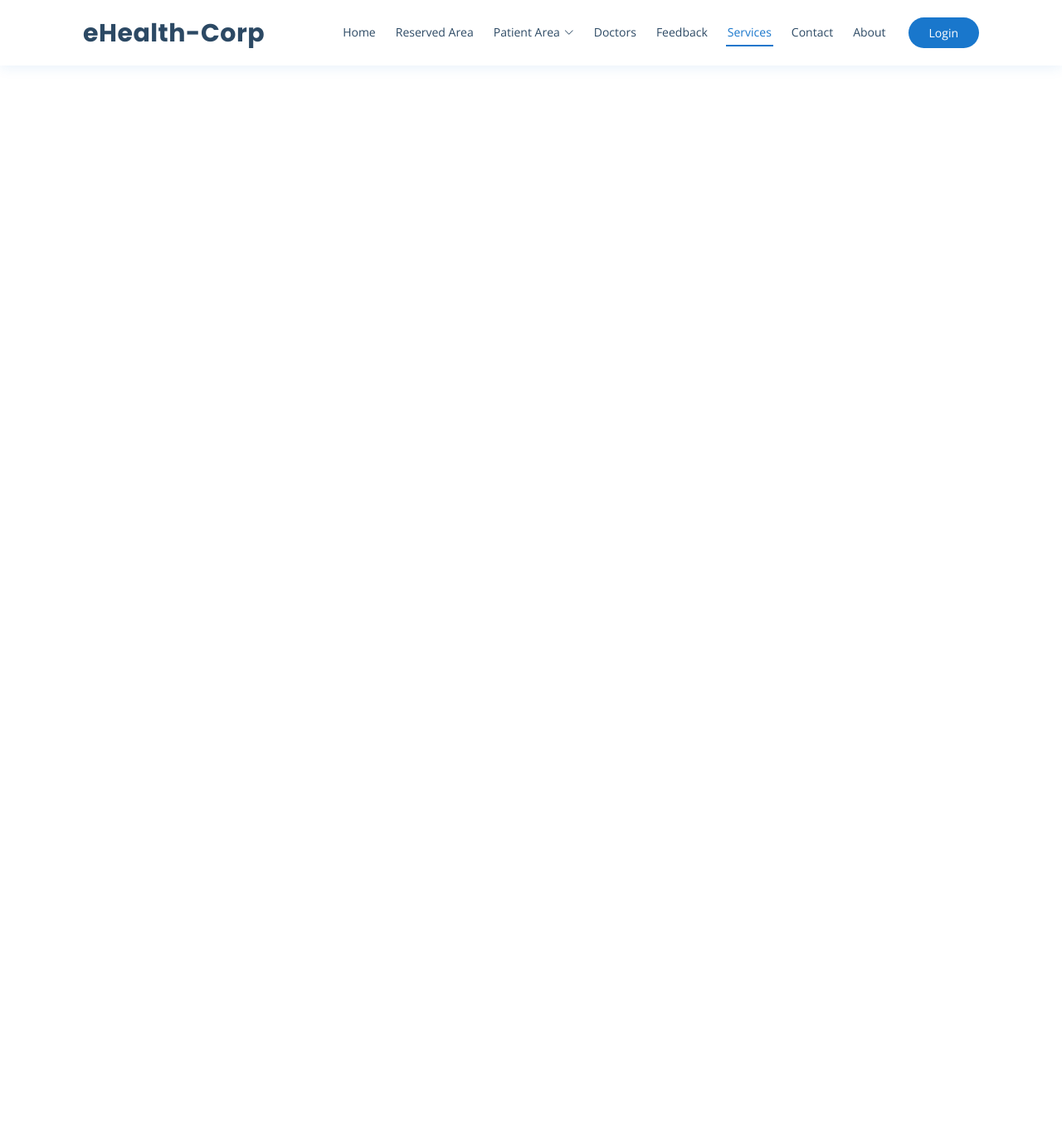
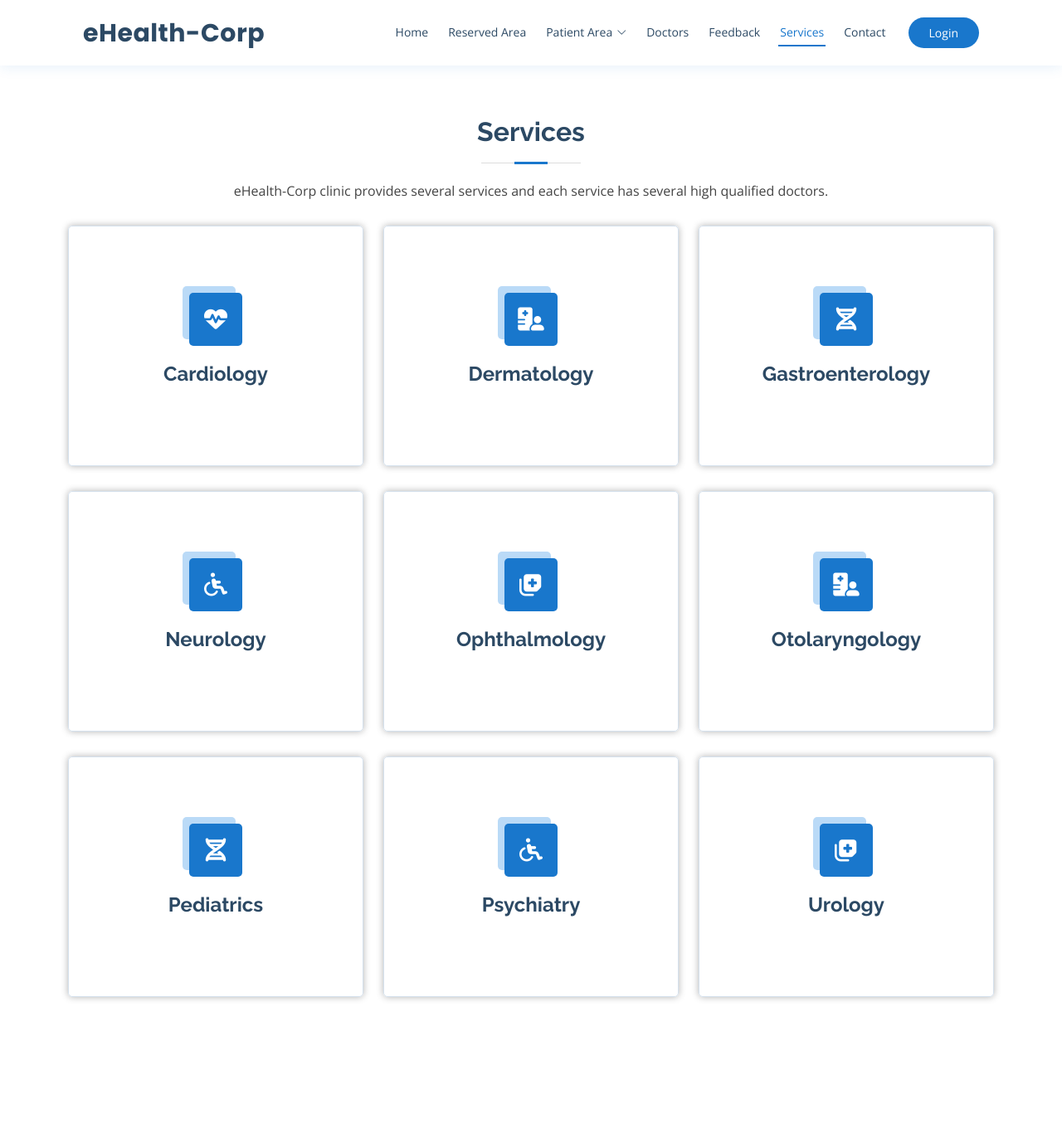
Before and after one commit to detiuaveiro/assignment-1---vulnerable-ehealth-application-grupo_11, a Flask app: page /services in a window 1280 px wide. Shown: the whole page at 83% size. Before the commit the page ends 80 px from the top, so only its background shows below. Run offline with Flask 3, Linux system fonts and the light colour scheme; some libraries are stand-ins or nearby versions.

Commit message:
Add services

```diff
--- a/app/eHealthCorp/templates/base.html
+++ b/app/eHealthCorp/templates/base.html
@@ -54,7 +54,6 @@
           <li><a class="nav-link scrollto" href="/feedback" id="feedback">Feedback</a></li>
           <li><a class="nav-link scrollto" href="/services" id="services">Services</a></li>
           <li><a class="nav-link scrollto" href="/contact" id="contact">Contact</a></li>
-          <li><a class="nav-link scrollto" href="/about" id="about">About</a></li>
         </ul>
         <i class="bi bi-list mobile-nav-toggle"></i>
       </nav><!-- .navbar -->
--- a/app/eHealthCorp/templates/services.html
+++ b/app/eHealthCorp/templates/services.html
@@ -3,8 +3,88 @@
 {% block title %}Services{% endblock %}
 
 {% block content %}
+
+    <!-- ======= Services Section ======= -->
+    <section id="services" class="services">
+      <div class="container">
+
+        <div class="section-title">
+          <h2>Services</h2>
+          <p>eHealth-Corp clinic provides several services and each service has several high qualified doctors.</p>
+        </div>
+
+        <div class="row">
+          <div class="col-4">
+            <div class="icon-box" style="border-radius: 5px; margin-bottom: 30px; box-shadow: 0 0px 8px rgba(0, 0, 0, .3);">
+              <div class="icon"><i class="fas fa-heartbeat"></i></div>
+              <h4><a href="">Cardiology</a></h4>
+            </div>
+          </div>
+
+          <div class="col-4">
+            <div class="icon-box" style="border-radius: 5px; margin-bottom: 30px; box-shadow: 0 0px 8px rgba(0, 0, 0, .3);">
+              <div class="icon"><i class="fas fa-hospital-user"></i></div>
+              <h4><a href="">Dermatology</a></h4>
+            </div>
+          </div>
+
+          <div class="col-4">
+            <div class="icon-box" style="border-radius: 5px; margin-bottom: 30px; box-shadow: 0 0px 8px rgba(0, 0, 0, .3);">
+              <div class="icon"><i class="fas fa-dna"></i></div>
+              <h4><a href="">Gastroenterology</a></h4>
+            </div>
+          </div>
+
+          <div class="col-4">
+            <div class="icon-box" style="border-radius: 5px; margin-bottom: 30px; box-shadow: 0 0px 8px rgba(0, 0, 0, .3);">
+              <div class="icon"><i class="fas fa-wheelchair"></i></div>
+              <h4><a href="">Neurology</a></h4>
+            </div>
+          </div>
+
+          <div class="col-4">
+            <div class="icon-box" style="border-radius: 5px; margin-bottom: 30px; box-shadow: 0 0px 8px rgba(0, 0, 0, .3);">
+              <div class="icon"><i class="fas fa-notes-medical"></i></div>
+              <h4><a href="">Ophthalmology</a></h4>
+            </div>
+          </div>
+
+          <div class="col-4">
+            <div class="icon-box" style="border-radius: 5px; margin-bottom: 30px; box-shadow: 0 0px 8px rgba(0, 0, 0, .3);">
+              <div class="icon"><i class="fas fa-hospital-user"></i></div>
+              <h4><a href="">Otolaryngology</a></h4>
+            </div>
+          </div>
+
+          <div class="col-4">
+            <div class="icon-box" style="border-radius: 5px; margin-bottom: 30px; box-shadow: 0 0px 8px rgba(0, 0, 0, .3);">
+              <div class="icon"><i class="fas fa-dna"></i></div>
+              <h4><a href="">Pediatrics</a></h4>
+            </div>
+          </div>
+
+          <div class="col-4">
+            <div class="icon-box" style="border-radius: 5px; margin-bottom: 30px; box-shadow: 0 0px 8px rgba(0, 0, 0, .3);">
+              <div class="icon"><i class="fas fa-wheelchair"></i></div>
+              <h4><a href="">Psychiatry</a></h4>
+            </div>
+          </div>
+
+          <div class="col-4">
+            <div class="icon-box" style="border-radius: 5px; margin-bottom: 30px; box-shadow: 0 0px 8px rgba(0, 0, 0, .3);">
+              <div class="icon"><i class="fas fa-notes-medical"></i></div>
+              <h4><a href="">Urology</a></h4>
+            </div>
+          </div>
+
+        </div>
+
+      </div>
+    </section><!-- End Services Section -->
+
+
+
 <script>
     document.getElementById("services").classList.add("active");
-  </script>
-
+</script>
 {% endblock %}
```
Also changed, not shown: app/eHealthCorp/templates/index.html (+6 -6 lines), app/eHealthCorp/views/about.py (deleted, +0 -7 lines).
